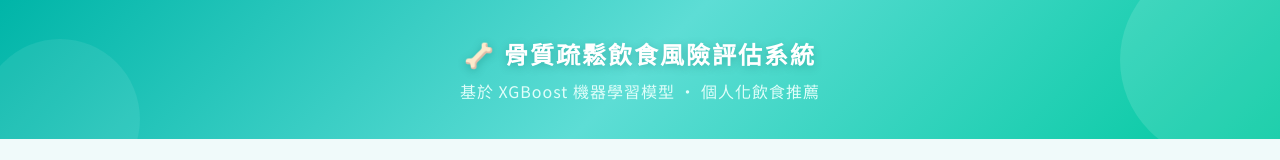
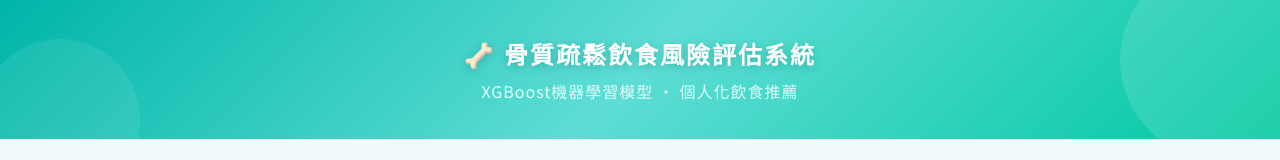
Before and after one commit to CorrineXieTaiwan/Osteoporosis, a plain HTML site: page index.html in a window 1280 px wide. Shown: the top 160 px of the page. Drawn offline with Linux system fonts and the light colour scheme.

Commit message:
Update index.html

```diff
--- a/index.html
+++ b/index.html
@@ -492,7 +492,7 @@
 
 <div class="header">
   <h1>🦴 骨質疏鬆飲食風險評估系統</h1>
-  <p>基於 XGBoost 機器學習模型 · 個人化飲食推薦</p>
+  <p>XGBoost機器學習模型 · 個人化飲食推薦</p>
 </div>
 
 <div class="container">
```
